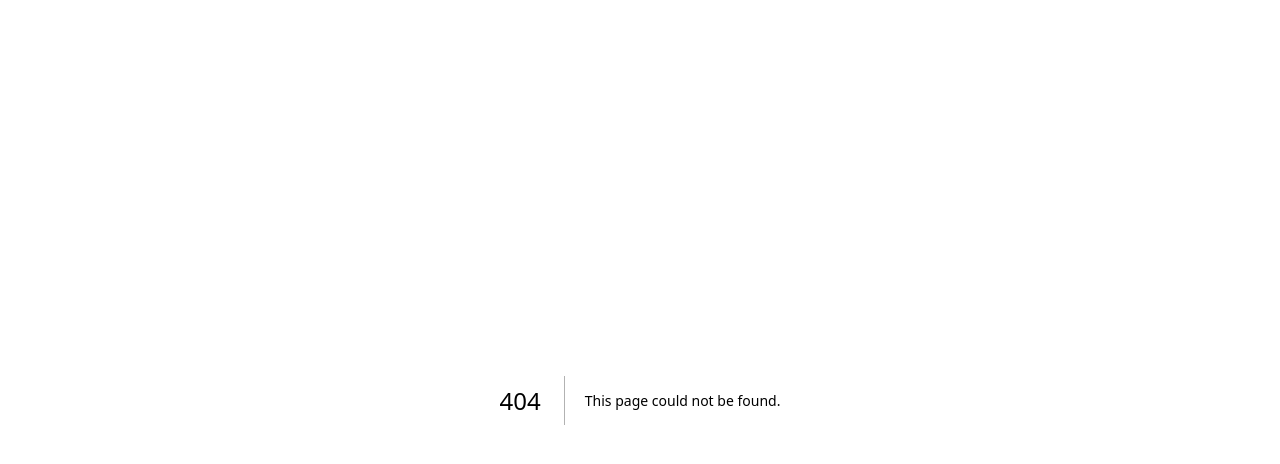
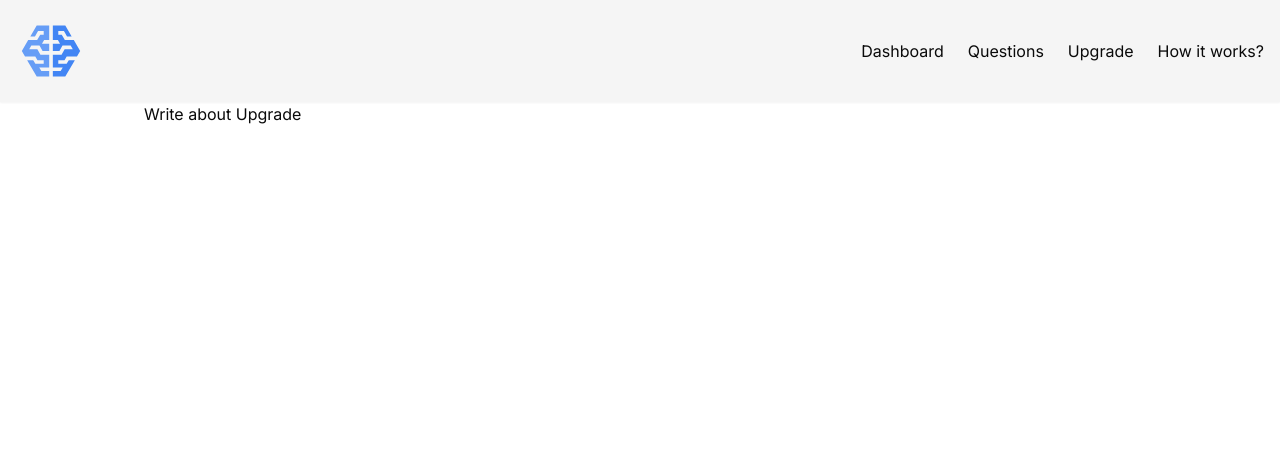
Before and after one commit to Bhupesh256/Ai-Mock-Interview, a Next.js app: page /dashboard/upgrade in a window 1280 px wide. Before the commit this address had no page. Shown: the top 464 px of the page. Built offline with nearby package versions, Linux system fonts and the light colour scheme.

Commit message:
this commit fixes #2

```diff
--- a/app/dashboard/_components/Header.jsx
+++ b/app/dashboard/_components/Header.jsx
@@ -26,9 +26,10 @@ function Header() {
         <li className={`hover:text-primary hover:font-bold transition-all cursor-pointer
       ${path == '/dashboard/question' && 'text-primary font-bold'}
       `}>Questions</li>
-        <li className={`hover:text-primary hover:font-bold transition-all cursor-pointer
+        <Link href={'/dashboard/upgrade'} className={`hover:text-primary hover:font-bold transition-all cursor-pointer
       ${path == '/dashboard/Upgrade' && 'text-primary font-bold'}
-      `}>Upgrade</li>
+      `}>Upgrade</Link>
+
         <Link href={'/dashboard/about'} className={`hover:text-primary hover:font-bold transition-all cursor-pointer
       ${path == '/dashboard/about' && 'text-primary font-bold'}
       `}>How it works?</Link>
--- /dev/null
+++ b/app/dashboard/upgrade/page.tsx
@@ -0,0 +1,9 @@
+import React from 'react'
+
+const page = () => {
+    return (
+        <div>Write about Upgrade</div>
+    )
+}
+
+export default page
--- a/app/page.js
+++ b/app/page.js
@@ -1,8 +1,9 @@
 "use client";
 import { Button } from "@/components/ui/button";
-import Image from "next/image";
-import Link from "next/link";
+// import Image from "next/image";
+// import Link from "next/link";
 import { useRouter } from "next/navigation";
+import Header from "./dashboard/_components/Header";
 // import { to } from "./../.next/static/chunks/main-app";
 
 export default function Home() {
```
